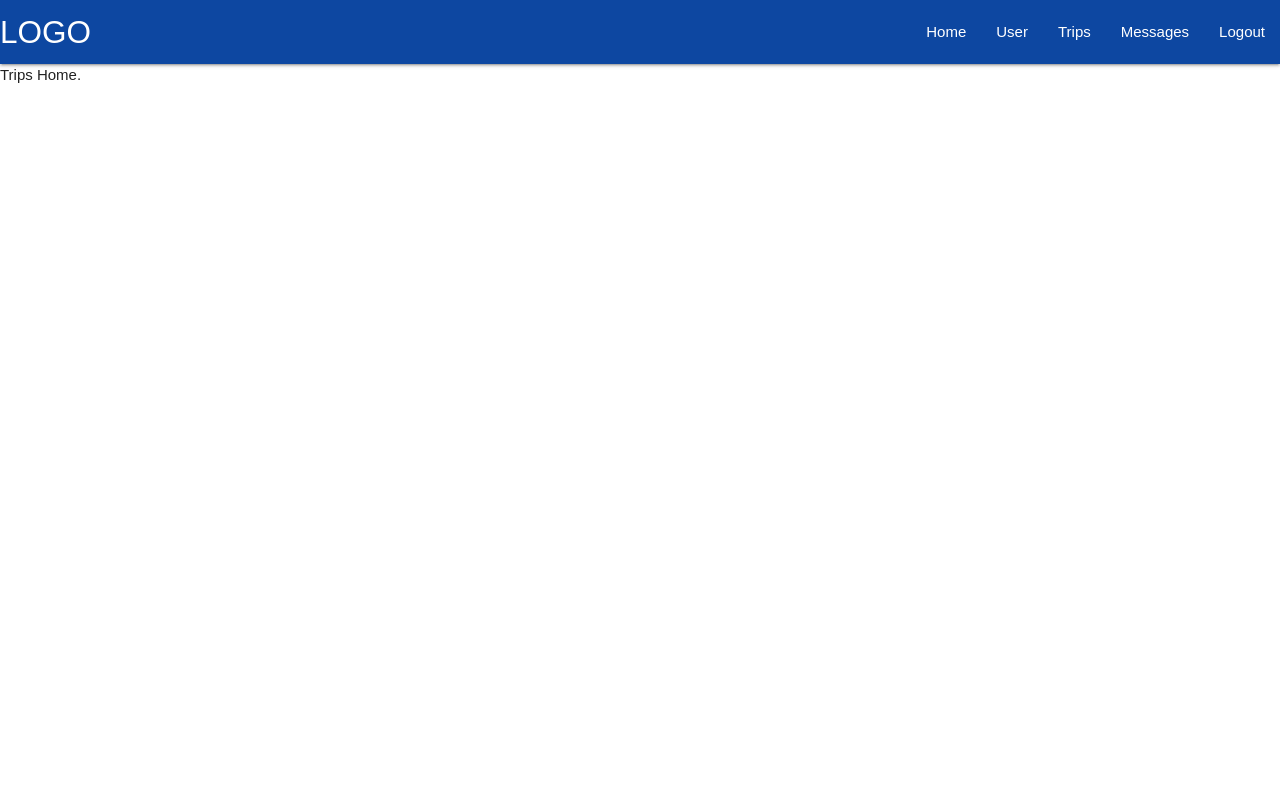
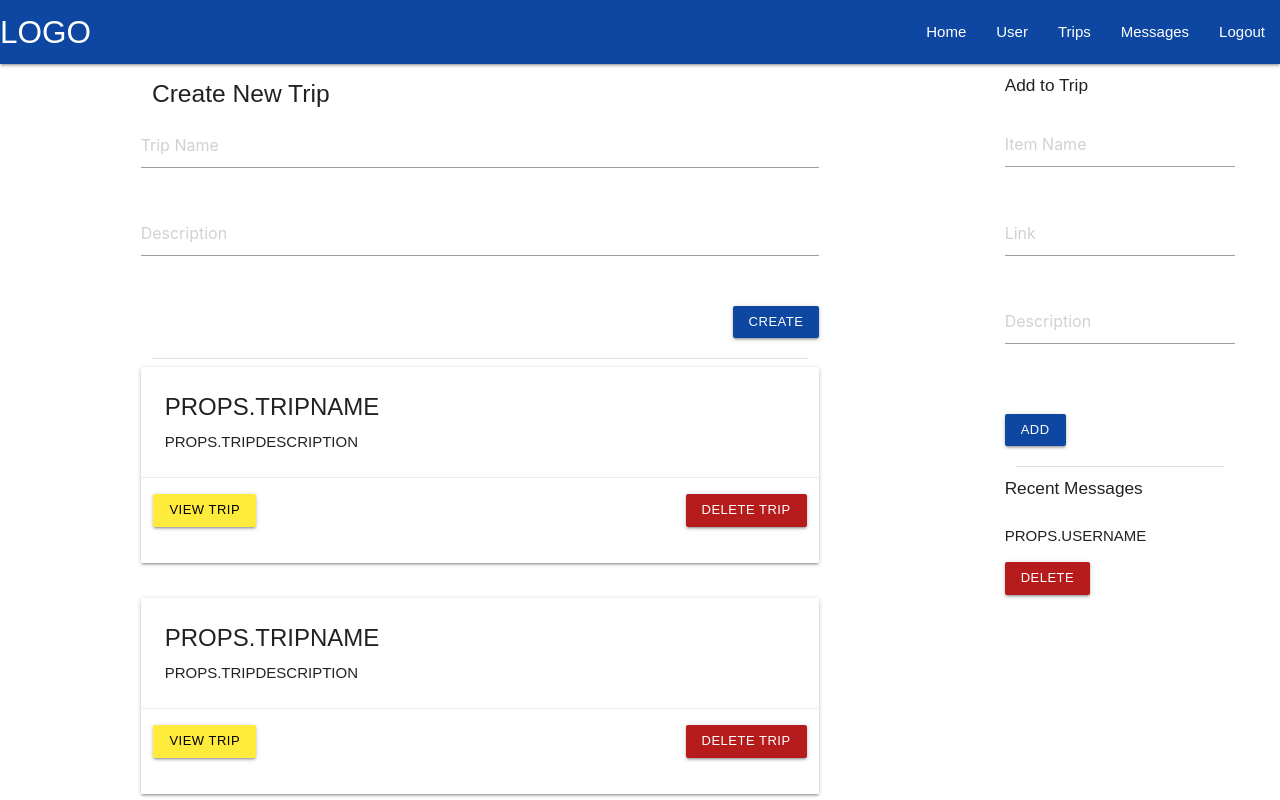
Before and after one commit to hurricaneronron/tripgodzilla, a React (Create React App) app in the folder client/: page /tripshome in a window 1280 px wide. Shown: the top 800 px of the page. Built offline with nearby package versions, Linux system fonts and the light colour scheme.

Commit message:
build TripsHome & start TripBoard

```diff
--- a/client/src/App.js
+++ b/client/src/App.js
@@ -15,16 +15,16 @@ class App extends Component {
       <BrowserRouter>
         <div>
         <Route path="/Welcome" component= {Welcome} />
+        <Route path="/AccountCreation" component= {AccountCreation} />
+        <Route path="/login" component= {Login} />
         <Route path="/home" component= {Home} />
-        <Route path="/login" component= {Login} />
-        <Route path="/messages" component= {Messages} />
+        <Route path="/user" component= {User} />
         <Route path="/tripshome" component= {TripsHome} />
         <Route path="/tripboard" component= {TripBoard} />
-        <Route path="/user" component= {User} />
-        <Route path="/AccountCreation" component= {AccountCreation} />
+        <Route path="/messages" component= {Messages} />
       </div>
       </BrowserRouter>
-    );
+    )
   }
 }
 
--- a/client/src/components/Home/Results.js
+++ b/client/src/components/Home/Results.js
@@ -2,16 +2,16 @@ import React from "react";
 import AddToTrip from "./AddToTrip";
 
 const Results = props =>
-<div class="row">
-    <div class="col s12">
-      <div class="card">
-        <div class="card-content">
-          <span class="card-title">PROPS.PLACENAME</span>
+<div className="row">
+    <div className="col s12">
+      <div className="card">
+        <div className="card-content">
+          <span className="card-title">PROPS.PLACENAME</span>
           <a href="PROPS.URL">Link</a>
           <h6>Description</h6>
           <p>Description paragraph.</p>
         </div>
-        <div class="card-action">
+        <div className="card-action">
           <a href="PROPS.handleAddToTrip">Add to Trip</a>
         </div>
       </div>
--- a/client/src/components/TripBoard/TripBoard.js
+++ b/client/src/components/TripBoard/TripBoard.js
@@ -2,6 +2,7 @@ import React from "react";
 import "../../styles/TripBoard.css";
 import Navbar from "../Navbar";
 import RightSidebar from "../RightSidebar";
+import TripItems from "./TripItems";
 
 class TripBoard extends React.Component {
     render() {
@@ -9,10 +10,20 @@ class TripBoard extends React.Component {
             <div>
                 <Navbar />
                 <div className="row">
-                    <div className="col s12 m9">
-                        <div className="container">
+                    <div className="col s0 m1"></div>
+                    <div className="col s12 m8">
+                        <div className="row">
                             <h5>PROPS.TRIPNAME</h5>
-
+                        </div>
+                        <div className="row">
+                            <div id="pinboard">
+                                <TripItems />
+                                <TripItems />
+                                <TripItems />
+                                <TripItems />
+                                <TripItems />
+                                <TripItems />
+                            </div>
                         </div>
                     </div>
                 <RightSidebar />
--- /dev/null
+++ b/client/src/components/TripBoard/TripItems.js
@@ -0,0 +1,16 @@
+import React from "react";
+
+const TripItems = props =>
+<div className="col s12 m4">
+    <div className="card yellow lighten-3">
+        <div className="card-content">
+            <a className="waves-effect waves-light red darken-4 btn-small right" onClick="PROPS.handleAddToTrip">X</a>
+            <h6 className="card-title">PROPS.Placename</h6>
+            <a href="PROPS.URL">Link</a>
+            <h6>Description</h6>
+            <p>Description paragraph.</p>
+        </div>
+    </div>
+</div>
+
+export default TripItems;
--- a/client/src/components/TripsHome/TripsHome.js
+++ b/client/src/components/TripsHome/TripsHome.js
@@ -1,13 +1,41 @@
 import React from "react";
-import "../../styles/Pinboard.css";
+import "../../styles/TripsHome.css";
 import Navbar from "../Navbar";
+import RightSidebar from "../RightSidebar";
+import YourTrips from "./YourTrips";
 
 class TripsHome extends React.Component {
     render() {
         return (
             <div>
                 <Navbar />
-                <div>Trips Home.</div>
+                <div className="row">
+                    <div className="col s12 m9">
+                        <div className="container">
+                            <h5>Create New Trip</h5>
+                            <form>
+                                <div className="row">
+                                    <div className="input-field">
+                                        <input placeholder="Trip Name" id="trip_name" type="text" />
+                                    </div>
+                                </div>
+                                <div className="row">
+                                    <div className="input-field">
+                                        <textarea placeholder="Description" id="trip_description" className="materialize-textarea"></textarea>
+                                    </div>
+                                </div>
+                                <div className="row">
+                                    <a className="waves-effect waves-light btn-small blue darken-4 right">CREATE</a>
+                                </div>
+                            </form>
+                            <div className="divider"></div>
+                            <YourTrips />
+                            <YourTrips />
+                            <YourTrips />
+                        </div>
+                    </div>
+                <RightSidebar />
+                </div>
             </div>
         )
     }
--- /dev/null
+++ b/client/src/components/TripsHome/YourTrips.js
@@ -0,0 +1,19 @@
+import React from "react";
+
+const YourTrips = props =>
+<div className="row">
+    <div className="card">
+        <div className="card-content">
+            <span className="card-title">PROPS.TRIPNAME</span>
+            <p>PROPS.TRIPDESCRIPTION</p>
+        </div>
+        <div className="card-action">
+            <div className="row">
+                <a className="waves-effect waves-light btn-small yellow black-text left" href={props.handleViewTrip}>View Trip</a>
+                <a className="waves-effect waves-light btn-small red darken-4 right" href={props.handleDeleteTrip}>Delete Trip</a>
+            </div>
+        </div>
+    </div>
+</div>
+
+export default YourTrips;
--- a/client/src/components/User/FriendRequests.js
+++ b/client/src/components/User/FriendRequests.js
@@ -3,8 +3,8 @@ import React from "react";
 const FriendRequests = props =>
 <div className="row">
         <p>PROPS.USERNAME</p>
-        <a className="waves-effect waves-light red darken-4 btn-small">ACCEPT</a>
-        <a className="waves-effect waves-light blue darken-4 btn-small">DECLINE</a>
+        <a className="waves-effect waves-light blue darken-4 btn-small">ACCEPT</a>
+        <a className="waves-effect waves-light red darken-4 btn-small">DECLINE</a>
 </div>
 
 export default FriendRequests;
```
Also changed, not shown: client/src/styles/Pinboard.css (deleted), client/src/styles/TripsHome.css (added), client/src/styles/images/pinboard.png (added).
